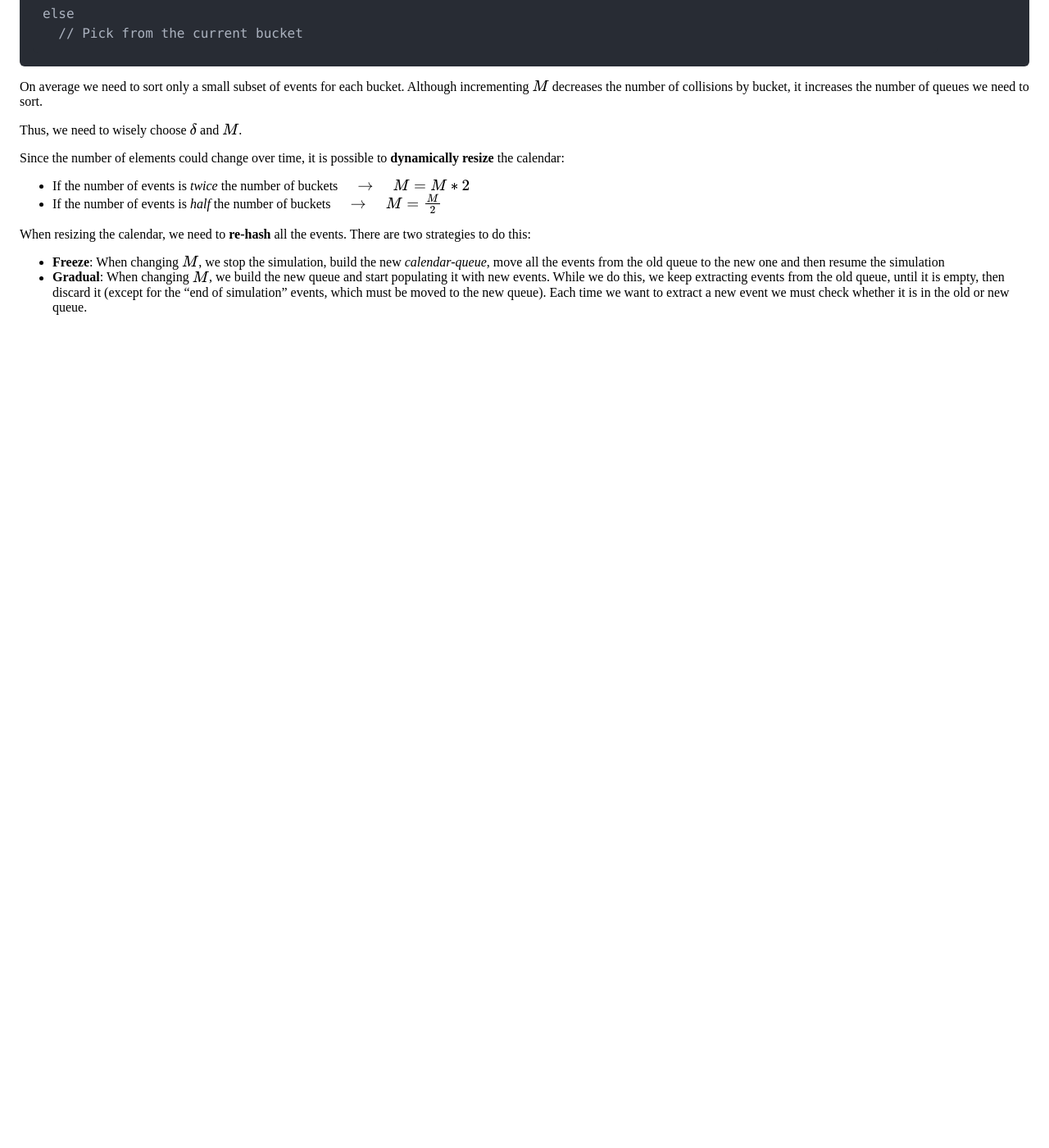
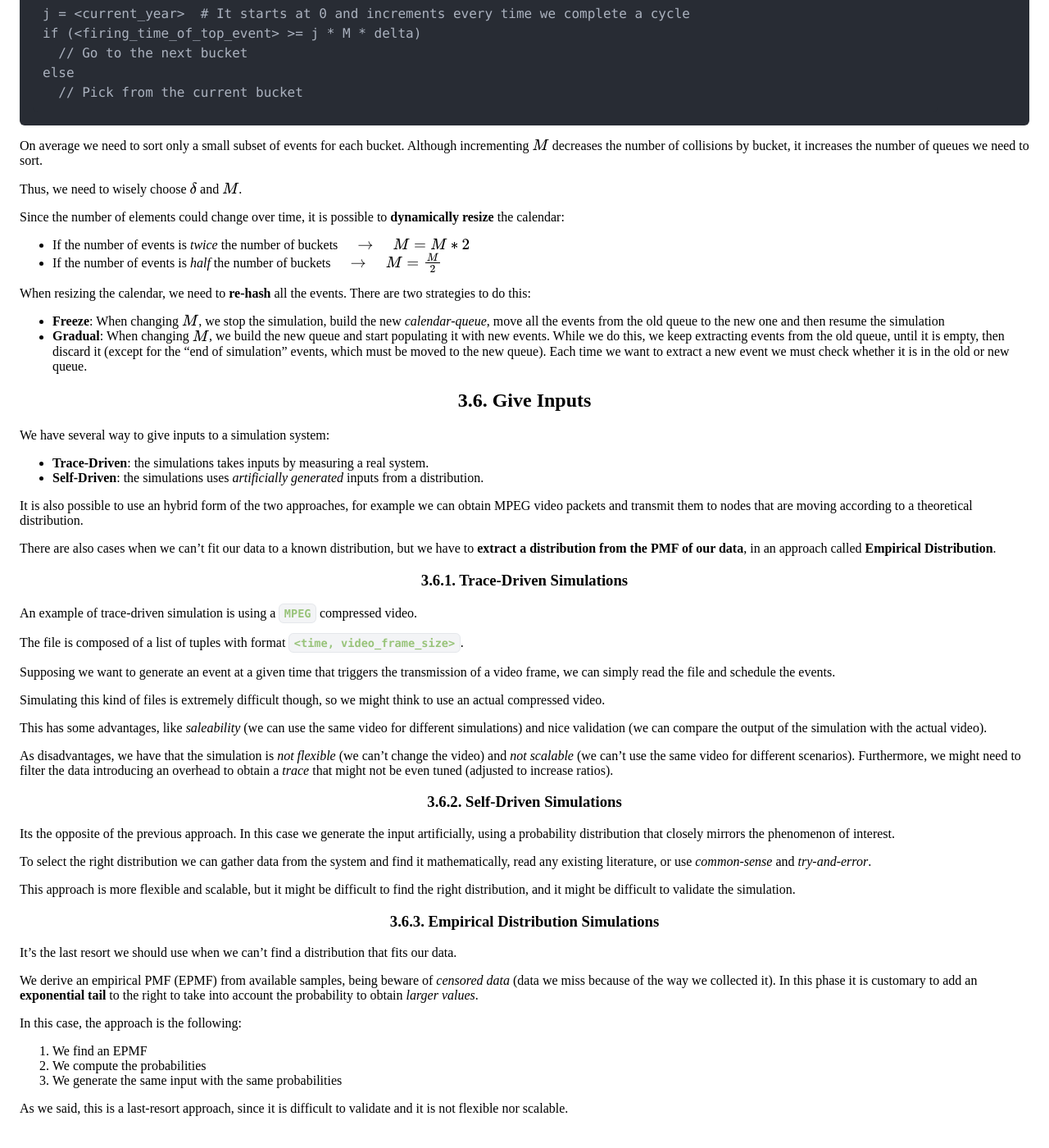
Before and after one commit to Gabriele-D-Cambria/Notes-for-Performance-Evaluation-of-Computer-Systems-and-Networks-2026-2027, a Jekyll site: the page built from Systems and Simulations.md, in a window 1280 px wide and 1400 px high, scrolled down 6438 px. Shown: the whole window at 82% size. Built offline with Jekyll 4.4.1, drawn with Linux system fonts in a browser that asks for light colours; nearby versions of some CDN libraries; our own code applies the rules of GitHub Pages for plain Markdown files; before the commit the page ends 6862 px from its top, so only the background shows below that; some of the changed text lies outside the part shown.

```diff
--- a/Systems and Simulations.md
+++ b/Systems and Simulations.md
@@ -3,6 +3,8 @@ title: Systems and Simulations
 ---
 
 # 1. Index
+
+<!--toc:start-->
 
 - [1. Index](#1-index)
 - [2. Systems](#2-systems)
@@ -16,6 +18,11 @@ title: Systems and Simulations
   - [3.5. Implementing the Event Queue](#35-implementing-the-event-queue)
     - [3.5.1. Min-Heap Tree](#351-min-heap-tree)
     - [3.5.2. Calendar Queue](#352-calendar-queue)
+  - [3.6. Give Inputs](#36-give-inputs)
+    - [3.6.1. Trace-Driven Simulations](#361-trace-driven-simulations)
+    - [3.6.2. Self-Driven Simulations](#362-self-driven-simulations)
+    - [3.6.3. Empirical Distribution Simulations](#363-empirical-distribution-simulations)
+      <!--toc:end-->
 
 # 2. Systems
 
@@ -498,3 +505,71 @@ strategies to do this:
   until it is empty, then discard it (except for the "end of simulation"
   events, which must be moved to the new queue). Each time we want to extract
   a new event we must check whether it is in the old or new queue.
+
+## 3.6. Give Inputs
+
+We have several way to give inputs to a simulation system:
+
+- **Trace-Driven**: the simulations takes inputs by measuring a real system.
+- **Self-Driven**: the simulations uses _artificially generated_ inputs from a distribution.
+
+It is also possible to use an hybrid form of the two approaches, for example
+we can obtain MPEG video packets and transmit them to nodes that are
+moving according to a theoretical distribution.
+
+There are also cases when we can't fit our data to a known distribution, but we
+have to **extract a distribution from the PMF of our data**, in an approach
+called **Empirical Distribution**.
+
+### 3.6.1. Trace-Driven Simulations
+
+An example of trace-driven simulation is using a `MPEG` compressed video.
+
+The file is composed of a list of tuples with format `<time, video_frame_size>`.
+
+Supposing we want to generate an event at a given time that triggers the
+transmission of a video frame, we can simply read the file and schedule the events.
+
+Simulating this kind of files is extremely difficult though, so we might think
+to use an actual compressed video.
+
+This has some advantages, like _saleability_ (we can use the same video for
+different simulations) and nice validation (we can compare the output of the
+simulation with the actual video).
+
+As disadvantages, we have that the simulation is _not flexible_ (we can't
+change the video) and _not scalable_ (we can't use the same video for
+different scenarios). Furthermore, we might need to filter the data introducing
+an overhead to obtain a _trace_ that might not be even tuned (adjusted to increase
+ratios).
+
+### 3.6.2. Self-Driven Simulations
+
+Its the opposite of the previous approach. In this case we generate the input
+artificially, using a probability distribution that closely mirrors the phenomenon
+of interest.
+
+To select the right distribution we can gather data from the system and find it
+mathematically, read any existing literature, or use _common-sense_ and _try-and-error_.
+
+This approach is more flexible and scalable, but it might be difficult to find
+the right distribution, and it might be difficult to validate the simulation.
+
+### 3.6.3. Empirical Distribution Simulations
+
+It's the last resort we should use when we can't find a distribution that fits
+our data.
+
+We derive an empirical PMF (EPMF) from available samples, being beware of _censored
+data_ (data we miss because of the way we collected it).
+In this phase it is customary to add an **exponential tail** to the right to take
+into account the probability to obtain _larger values_.
+
+In this case, the approach is the following:
+
+1. We find an EPMF
+2. We compute the probabilities
+3. We generate the same input with the same probabilities
+
+As we said, this is a last-resort approach, since it is difficult to validate
+and it is not flexible nor scalable.
```
Also changed, not shown: README.md (+1 -2 lines), Random Number Generators.md (added, +373 -0 lines).
